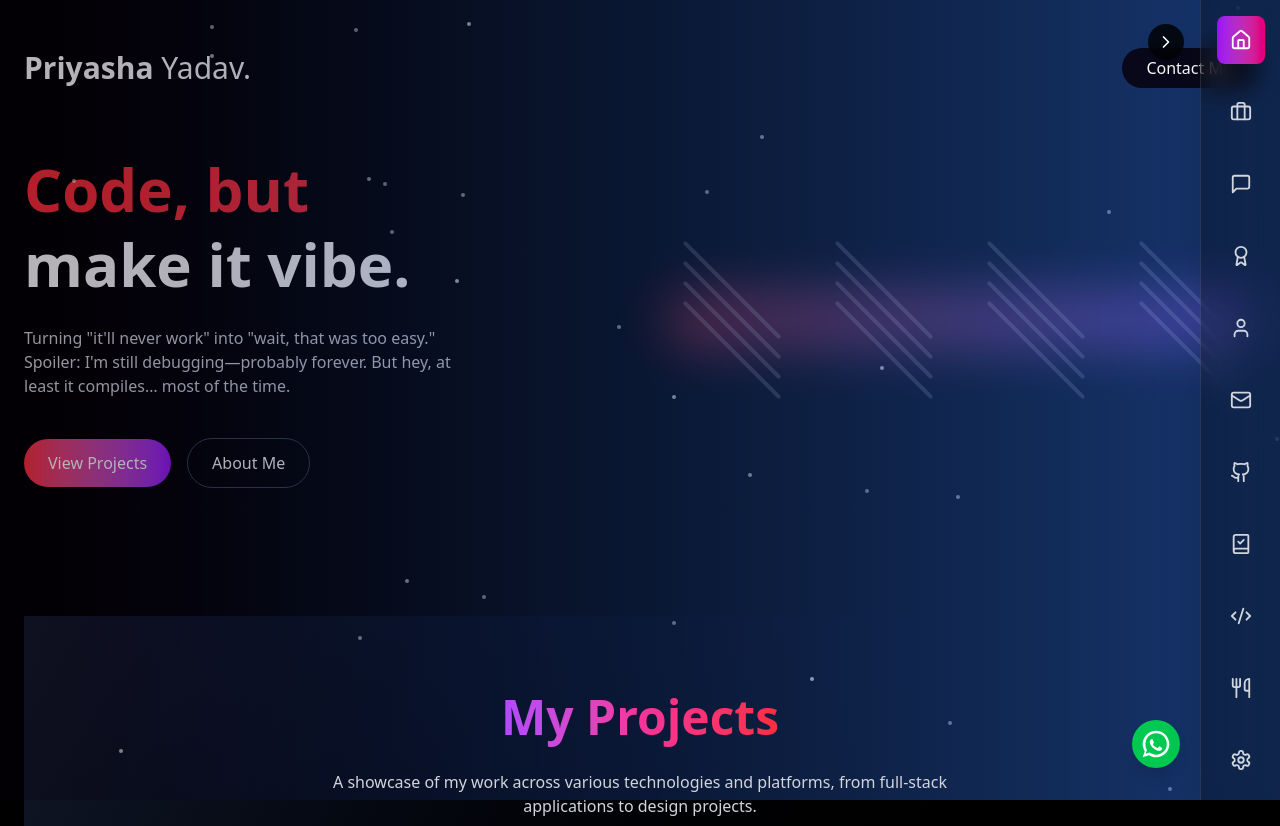
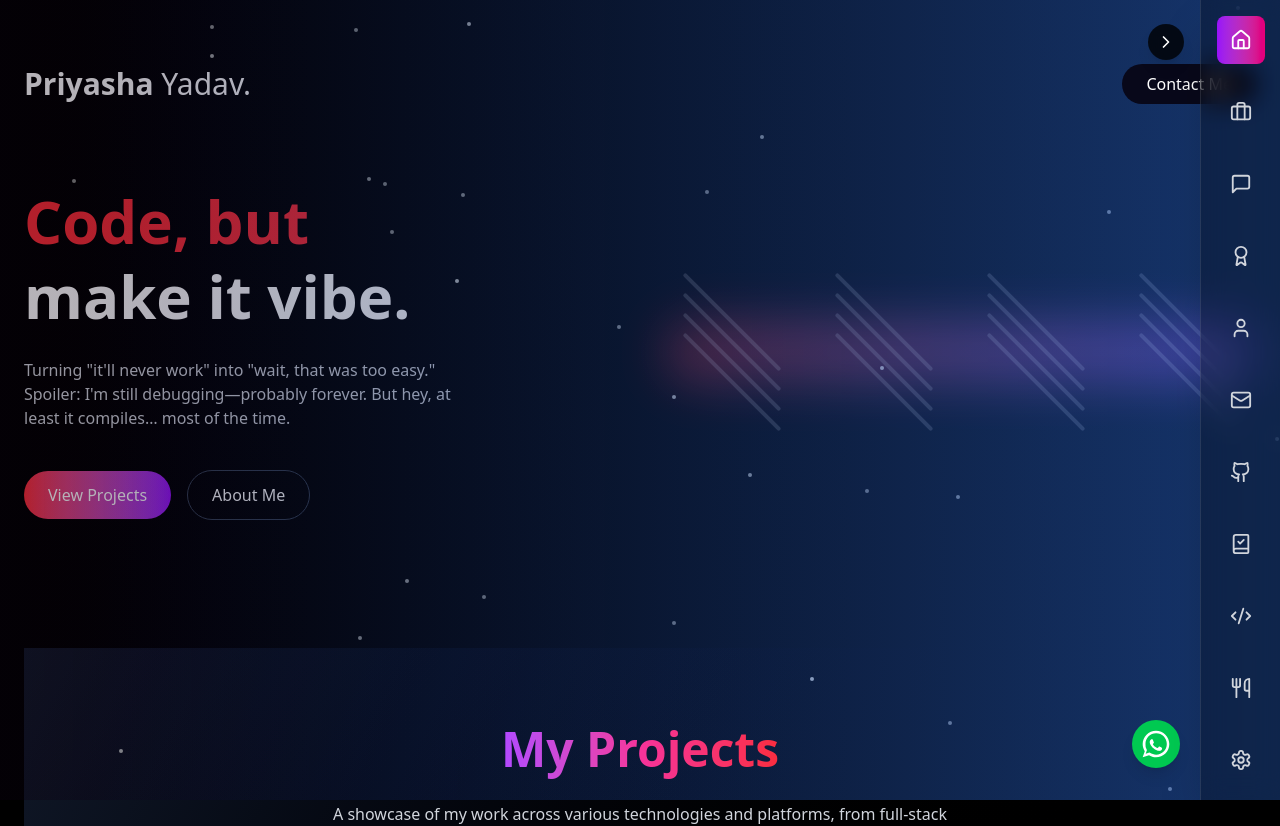
Before and after one commit to Priyasha-Yadav/Portfolio, a React (Vite) app: page / in a window 1280 px wide. Shown: the top 826 px of the page. Built offline with nearby package versions, Linux system fonts and the light colour scheme.

Commit message:
Contact button css fix

```diff
--- a/src/components/PortfolioDashboard.jsx
+++ b/src/components/PortfolioDashboard.jsx
@@ -82,7 +82,7 @@ const PortfolioDashboard = () => {
                   element.scrollIntoView({ behavior: 'smooth' });
                 }
               }}
-              className="px-6 py-2 bg-[#08081A] text-white rounded-full hover:bg-[#111122] hover:opacity-90 transition-colors z-10"
+              className="px-6 py-2 bg-[#08081A] text-white rounded-full hover:bg-[#111122] hover:opacity-90 transition-colors z-10 my-4"
             >
               Contact Me
             </button>
```
